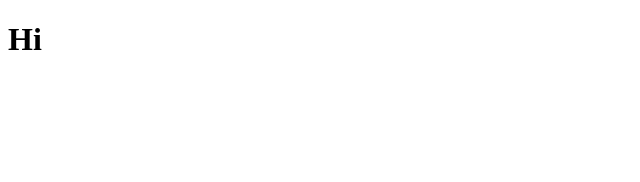
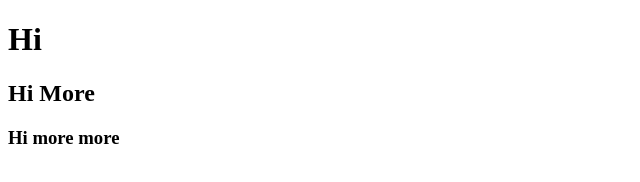
Before and after one commit to thelent2/map, a plain HTML site: page index.html in a window 1280 px wide. Shown: the whole page, without its empty margins (0-640 px from the left). Drawn offline with nearby package versions, Linux system fonts and the light colour scheme.

Commit message:
added content to index

```diff
--- a/index.html
+++ b/index.html
@@ -8,6 +8,8 @@
   </head>
   <body>
       <h1>Hi</h1>
+      <h2>Hi More</h2>
+      <h3>Hi more more</h3>
     <!-- page content -->
   </body>
 </html>
```
